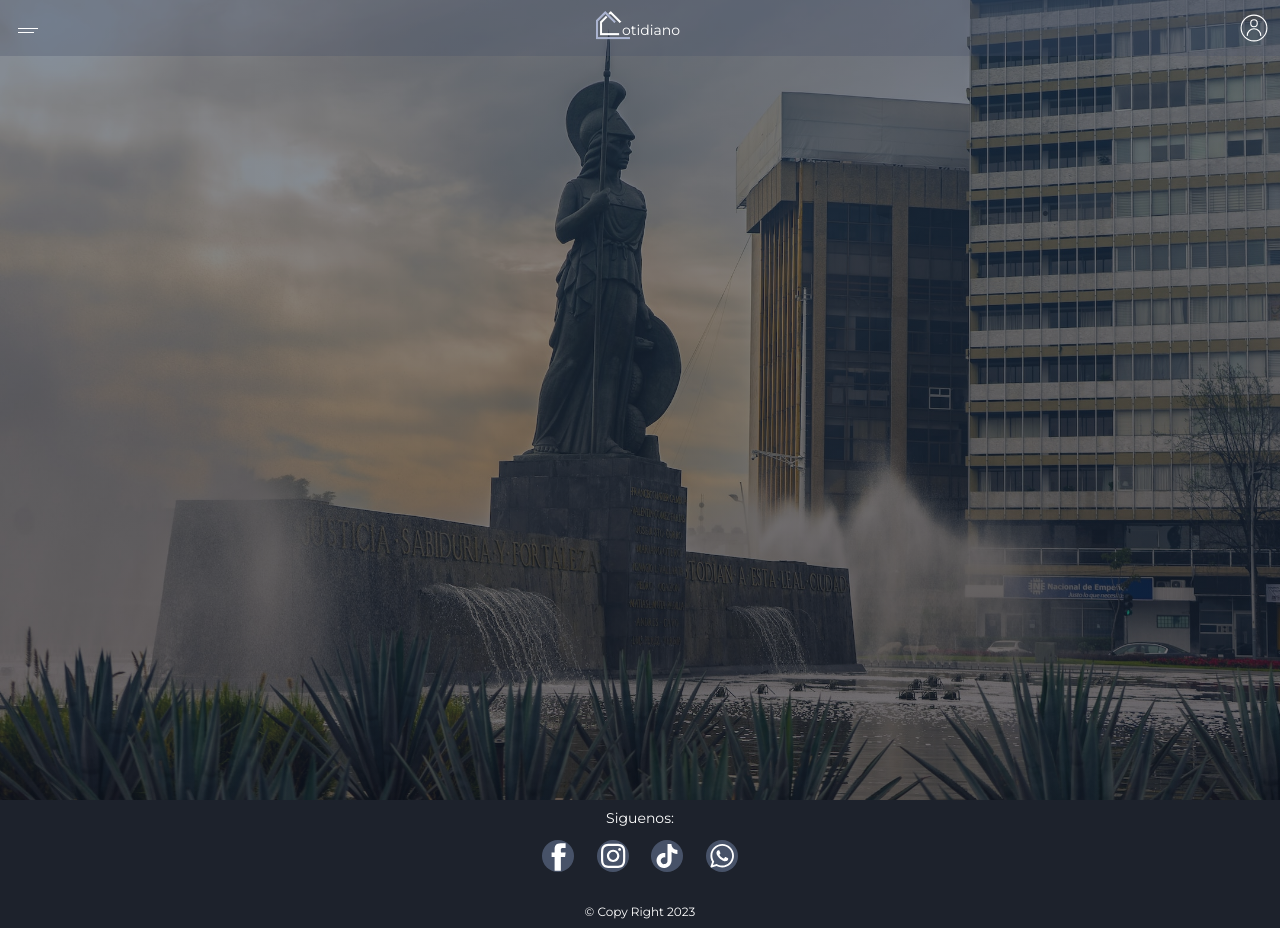
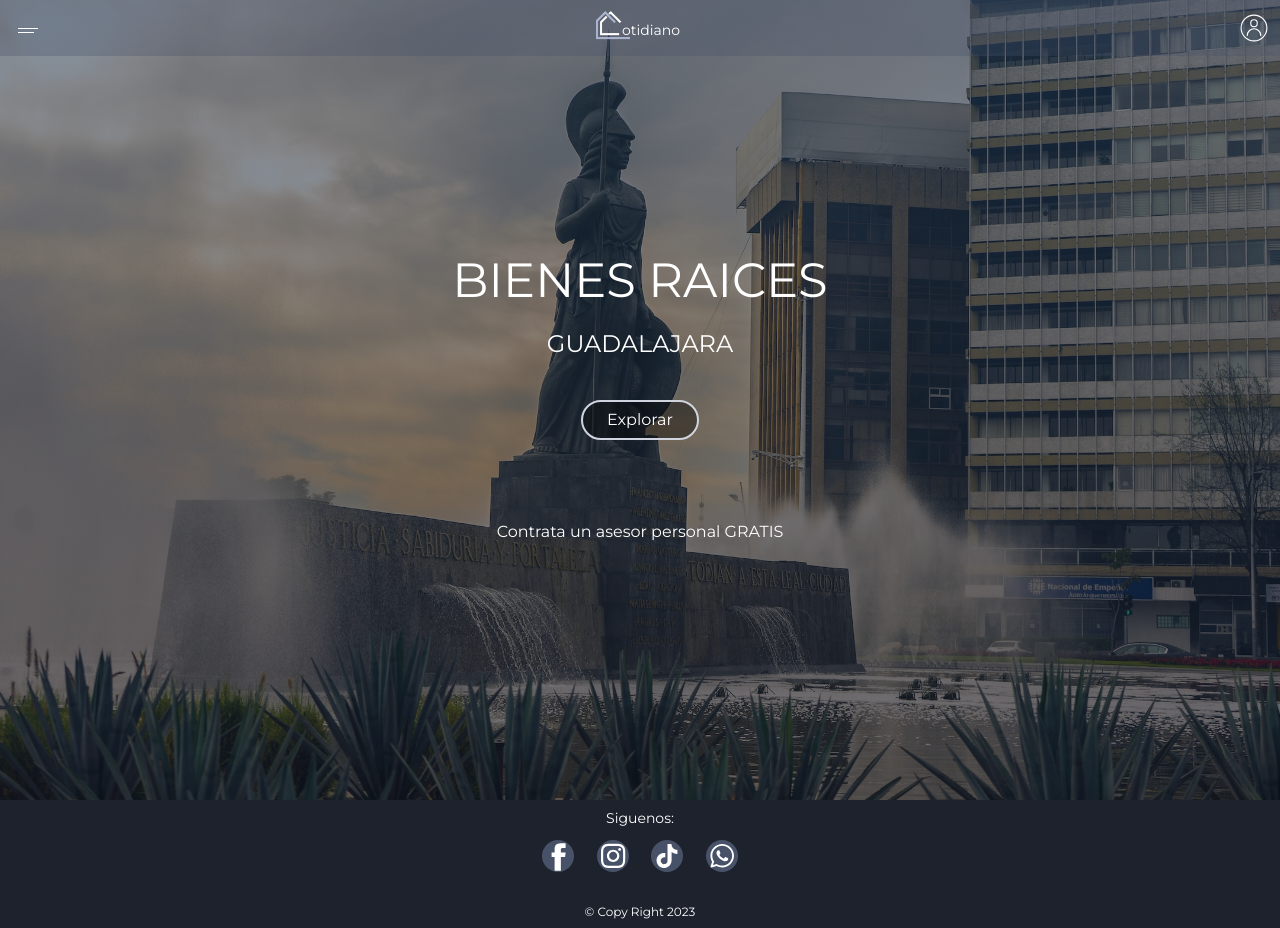
Before and after one commit to tuco5/cotidiano-web-client, a Next.js app: page / in a window 1280 px wide. Built offline with nearby package versions, Linux system fonts and the light colour scheme; no server answers.

Commit message:
home page done

```diff
--- /dev/null
+++ b/src/components/interface/buttons/button.tsx
@@ -0,0 +1,20 @@
+interface ButtonProps {
+  children: React.ReactNode;
+  variant: 'main';
+  className?: string;
+  onClick?: () => void;
+}
+export function Button({children, variant, className, onClick}: ButtonProps) {
+  return (
+    <button
+      type="button"
+      onClick={onClick}
+      className={`${className} ${
+        variant === 'main' &&
+        'h-10 rounded-full border-2 bg-black bg-opacity-40 px-6 transition-all hover:-translate-y-1 hover:border-primary-500 hover:bg-primary-500 hover:shadow-[_2px_5px_10px_rgba(0,0,0,0.3)]'
+      }`}
+    >
+      {children}
+    </button>
+  );
+}
--- a/src/components/interface/carousel.tsx
+++ b/src/components/interface/carousel.tsx
@@ -21,7 +21,6 @@ export function Carousel({interval = 3000, children, className}: CarouselProps)
     }
   }, []);
 
-  console.log(currentSlide);
   if (!Array.isArray(children)) return <div className={className}>{children}</div>;
 
   return (
--- a/src/components/interface/index.ts
+++ b/src/components/interface/index.ts
@@ -1,2 +1,3 @@
 export {SocialmediaButton} from './buttons/socialmedia-button';
+export {Button} from './buttons/button';
 export {Carousel} from './carousel';
--- a/src/pages/index.tsx
+++ b/src/pages/index.tsx
@@ -1,7 +1,7 @@
 import Head from 'next/head';
 import Image from 'next/image';
 import {useWindowSize} from '@/hooks/useWindowSize';
-import {Carousel} from '@/components/interface';
+import {Button, Carousel} from '@/components/interface';
 import {tabLand} from '@/constants/breakpoints';
 import imageOne from '../../public/images/home/guadalajara-1.jpg';
 import imageTwo from '../../public/images/home/guadalajara-2.jpg';
@@ -10,6 +10,7 @@ import imageFour from '../../public/images/home/guadalajara-4.jpg';
 import imageFive from '../../public/images/home/guadalajara-5.jpg';
 import imageSix from '../../public/images/home/guadalajara-6.jpg';
 import {Gradient} from '@/components/utils/gradient';
+import Link from 'next/link';
 
 const desktopPictures = [imageOne, imageTwo, imageThree];
 const mobilePictures = [imageFour, imageFive, imageSix];
@@ -43,6 +44,14 @@ export default function Home() {
             />
           ))}
         </Carousel>
+        <div className="absolute left-1/2 top-1/2 flex w-3/4 -translate-x-1/2 -translate-y-1/2 flex-col items-center justify-center text-center uppercase">
+          <h1 className="text-5xl">Bienes raices</h1>
+          <p className="mt-6 text-2xl">Guadalajara</p>
+          <Button variant="main" className="mt-10">
+            <Link href="/catalog">Explorar</Link>
+          </Button>
+          <p className="mt-20 normal-case">Contrata un asesor personal GRATIS</p>
+        </div>
       </main>
     </>
   );
```
